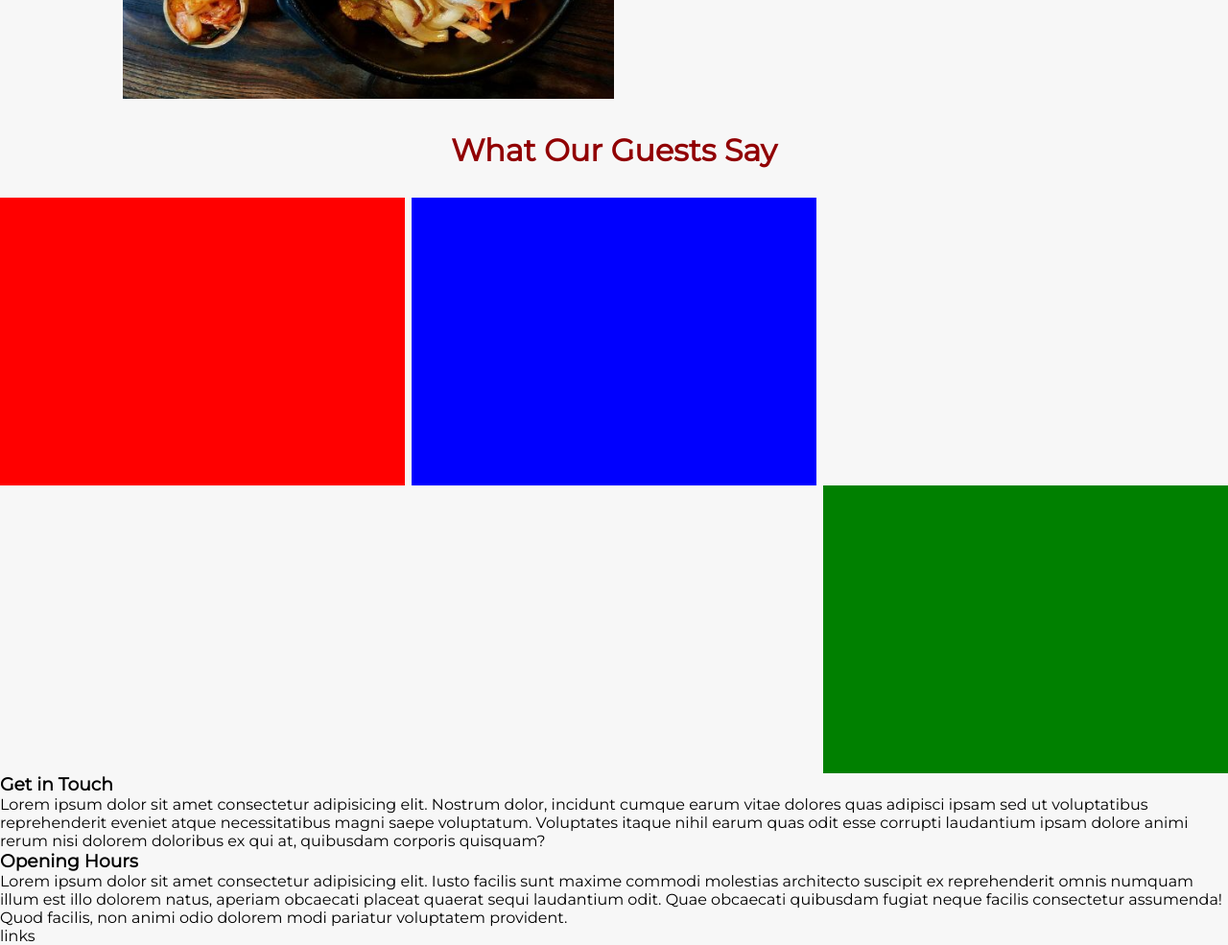
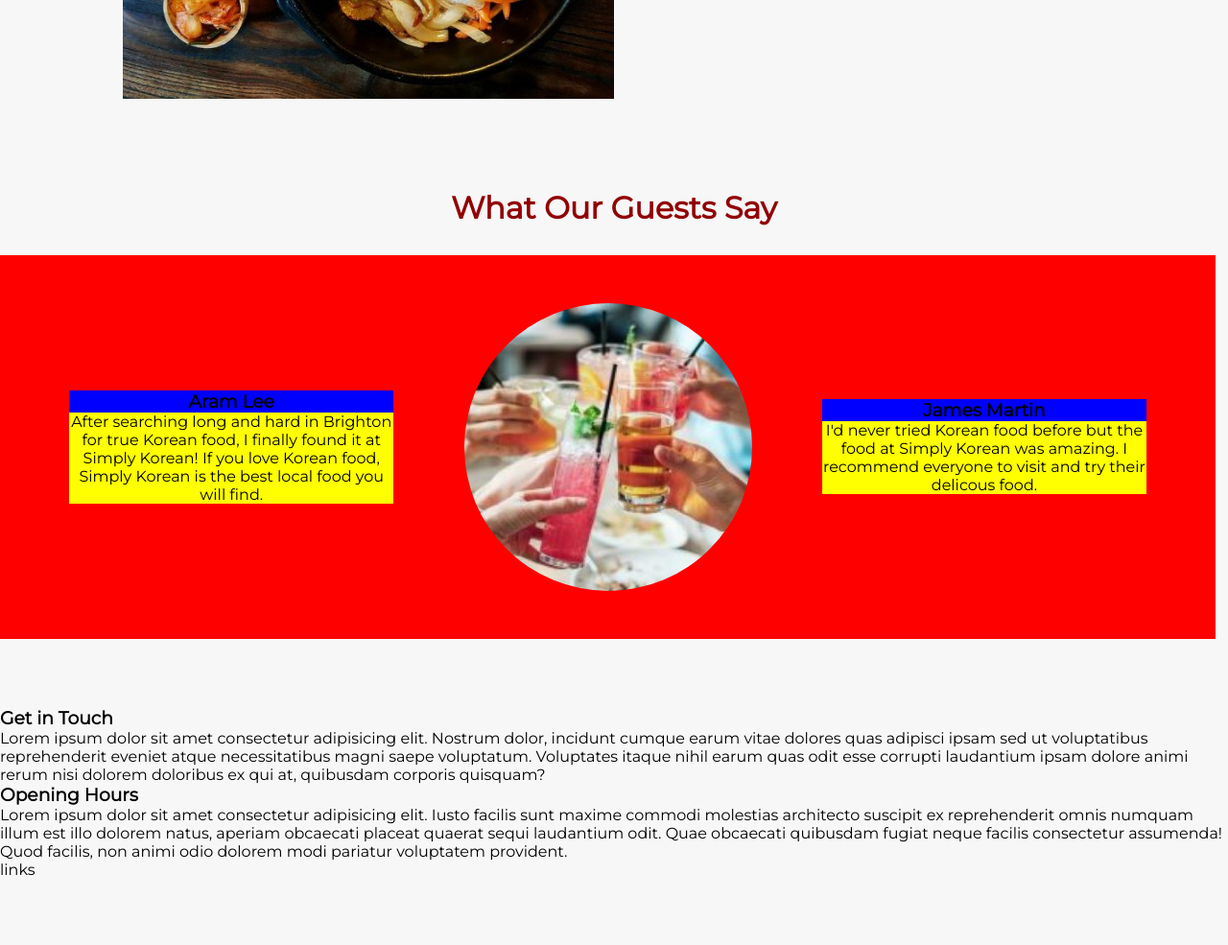
Before and after one commit to JamesMartin1998/HTML-CSS-Project, a plain HTML site: page index.html in a window 1280 px wide. Shown: the part 1960-2945 px from the top of the page at 96% size. After the commit the page ends 2876 px from the top, so only its background shows below. Drawn offline with Linux system fonts and the light colour scheme.

Commit message:
add style for review section

```diff
--- a/assets/css/style.css
+++ b/assets/css/style.css
@@ -144,30 +144,83 @@ nav a {
     font-size: 2rem;
 }
 
-#review-left{
-    width:33%;
-    background:red;
-    float:left;
-    height:300px;
+.flex{
+    display: flex;
 }
 
-#review-center{
-    width:33%;
-    margin: 0 auto;
-    background:blue;
-    height:300px;
+.flex-row{
+    flex-direction: row;
 }
 
-#review-right{
-   width:33%;
-   background: green;
-   float:right;
-   height:300px;
-
+.flex-col{
+    flex-direction:column;
 }
 
+.review{
+    width:33%;
+    height:50vh;
+    background:red;
+    text-align:center;
+    display:flex;
+    justify-content: center;
+    align-items:center;
+}
 
+.flex-center{
+    display:flex;
+    justify-content: center;
+    align-items: center;
+}
+
+.reviews-container {
+    flex-direction: row;
+    width:100vw;
+}
+
+#review-image{
+    background-image: url("../images/customers.jpeg");
+    background-position: 50% 50%;
+    width: 300px;
+    height: 300px;
+    border-radius:50%;
+    background-repeat: no-repeat;
+    background-size: cover;
+}
+
+#left-container h3{
+    display:block;
+    width:80%;
+    background:blue;
+    margin-left:60px;
+}
+
+#left-container p{
+    display:block;
+    width:80%;
+    background:yellow;
+    margin-left:60px;
+}
+
+#right-container h3{
+    display:block;
+    width:80%;
+    background:blue;
+    margin-right:60px;
+}
+
+#right-container p{
+    display:block;
+    width:80%;
+    background:yellow;
+    margin-right:60px;
+}
 
 footer{
     clear:both;
 }
+
+@media only screen and (max-width: 768px) {
+    .reviews-container {
+        flex-direction: column;
+    }
+  }
--- a/index.html
+++ b/index.html
@@ -62,26 +62,22 @@
             </div>
         </div>
     </section>
-    <section id="review-section">
+    <section class="flex flex-col" id="review-section">
         <h2>What Our Guests Say</h2>
-        <div id="review-left">
-            <!--
-            <h3>Lorem ipsum</h3>
-            <p>Lorem ipsum dolor sit amet consectetur adipisicing elit. Sunt, nulla facilis esse cum veritatis unde reprehenderit dolorem expedita qui. Explicabo tempora aut, facilis nobis recusandae quod commodi animi dolor expedita laboriosam sequi nulla facere beatae consequatur culpa repellat, cumque inventore eum voluptate? Ab ipsa ducimus, culpa fuga veniam amet similique!</p>
-        -->
-        </div>
-        <div id="review-center">
+        <div class="flex reviews-container">
+            <div class="review flex-col" id="left-container">
+                <h3>Aram Lee</h3>
+                <p>After searching long and hard in Brighton for true Korean food, I finally found it at Simply Korean! If you love Korean food, Simply Korean is the best local food you will find.</p>
+            </div>
+            <div class="review flex-center">
+                <div id="review-image">
 
-            <!--<img src="assets/images/customers.jpeg" alt="customers saying cheers with drinks">--> <!--Found at pexels.com-->
-        </div>
-        <div id="review-right">
-            <!--
-            <h3>Lorem ipsum</h3>
-            <p>Lorem ipsum dolor sit amet consectetur adipisicing elit. Sunt, nulla facilis esse cum veritatis unde reprehenderit
-                dolorem expedita qui. Explicabo tempora aut, facilis nobis recusandae quod commodi animi dolor expedita laboriosam
-                sequi nulla facere beatae consequatur culpa repellat, cumque inventore eum voluptate? Ab ipsa ducimus, culpa fuga
-                veniam amet similique!</p>
-            -->
+                </div>
+            </div>
+            <div class="review flex-col" id="right-container">
+                <h3>James Martin</h3>
+                <p>I'd never tried Korean food before but the food at Simply Korean was amazing. I recommend everyone to visit and try their delicous food.</p>
+            </div>
         </div>
     </section>
     <footer>
```
